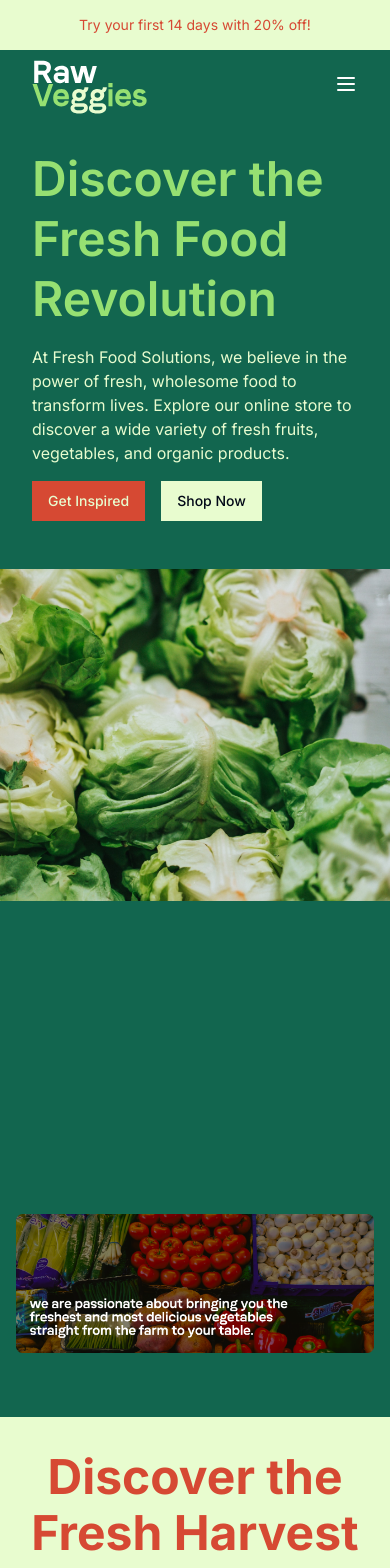
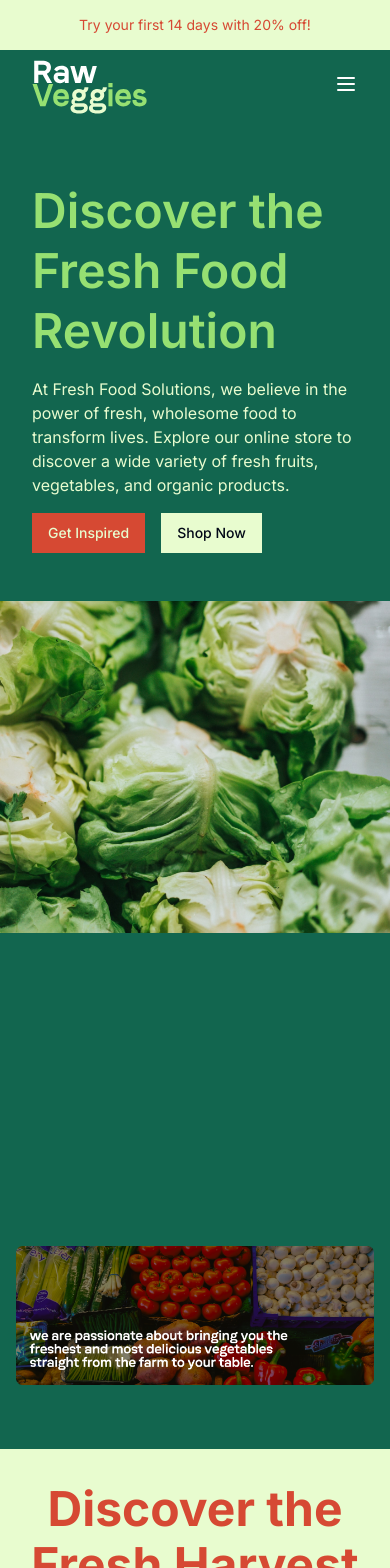
Before and after one commit to kokoforbes/raw-veggies, a Next.js app: page / in a window 390 px wide. Shown: the top 1568 px of the page. Built offline with nearby package versions, Linux system fonts and the light colour scheme.

Commit message:
updated responsiveness

```diff
--- a/components/home-section.tsx
+++ b/components/home-section.tsx
@@ -12,6 +12,7 @@ const Navbar = () => {
       <AnouncementBar />
 
       <div className='flex w-full h-[67px] items-center justify-between px-8 lg:px-16 container max-w-[1440px]'>
+        <div className='flex items-center justify-between w-full'>
           <Image
             src='/brand.svg'
             alt='raw veggies'
@@ -19,9 +20,7 @@ const Navbar = () => {
             height={44}
             priority
           />
-
-        <div className='hidden lg:flex items-center justify-between'>
-          <ul className='flex gap-6  text-sm text-white'>
+          <ul className='lg:flex gap-6  text-sm text-white hidden'>
             <li>
               <Link href='/'>Home</Link>
             </li>
@@ -41,7 +40,8 @@ const Navbar = () => {
               <Link href='/'>Contact Us</Link>
             </li>
           </ul>
-          <div>
+
+          <div className='hidden lg:flex'>
             <Button>Login</Button>
           </div>
         </div>
@@ -81,7 +81,7 @@ const Navbar = () => {
       </div>
 
       <div className='flex flex-col gap-y-12 w-full md:flex-row md:justify-between mt-8 max-w-[1440px] mx-auto'>
-        <div className='flex-1 px-8 lg:px-16 max-w-[605px] flex-1'>
+        <div className='flex-1 px-8 lg:px-16 max-w-[605px] mt-8'>
           <h1 className='text-5xl lg:text-[64px] text-[#96E072] font-semibold leading-[60px]'>
             Discover the Fresh Food Revolution
           </h1>
@@ -104,11 +104,12 @@ const Navbar = () => {
             alt='raw veggies'
             width={602}
             height={708}
+            className='lg:ml-auto'
           />
         </div>
       </div>
 
-      <div className='mt-16 lg:mt-32'>
+      <div className='mt-16 lg:mt-32 max-w-[1440px]'>
         <marquee width='100%' direction='left' height='179px'>
           <h1 className='text-[#96E072] text-9xl font-semibold'>
             Delivering Nature&apos;s Finest to Your Table
@@ -116,9 +117,13 @@ const Navbar = () => {
         </marquee>
       </div>
 
-      <div className='w-full px-4 lg:px-16  py-16 lg:py-32'>
-        <Image src='/veg.png' alt='raw veggies' width={1280} height={499} />
-      </div>
+      <Image
+        src='/veg.png'
+        alt='raw veggies'
+        width={1280}
+        height={499}
+        className='px-4 lg:px-16  py-16 lg:py-32'
+      />
     </div>
   );
 };
--- a/components/show-case.tsx
+++ b/components/show-case.tsx
@@ -2,12 +2,12 @@ import Image from "next/image";
 
 const ShowCase = () => {
   return (
-    <div className='min-h-[1038px] bg-[#E8FCCF] pt-8 relative px-4 lg:px-16'>
+    <div className='min-h-[1038px] bg-[#E8FCCF] pt-8 relative px-4 lg:px-16 flex flex-col items-center'>
       <h1 className='mx-auto max-w-[770px] text-[#D64933] text-5xl lg:text-[64px] leading-[56px] font-bold text-center'>
         Discover the Fresh Harvest Farms Difference
       </h1>
 
-      <div className='flex flex-col gap-8 md:flex-row mt-16 lg:mt-24'>
+      <div className='flex flex-col gap-8 md:flex-row mt-16 lg:mt-24 max-w-[1440px]'>
         <div>
           <h2 className='text-[#12664F] font-bold text-xl mb-2'>
             Uncompromising Quality:
```
Lines whose indentation alone changed are shown as unchanged.
